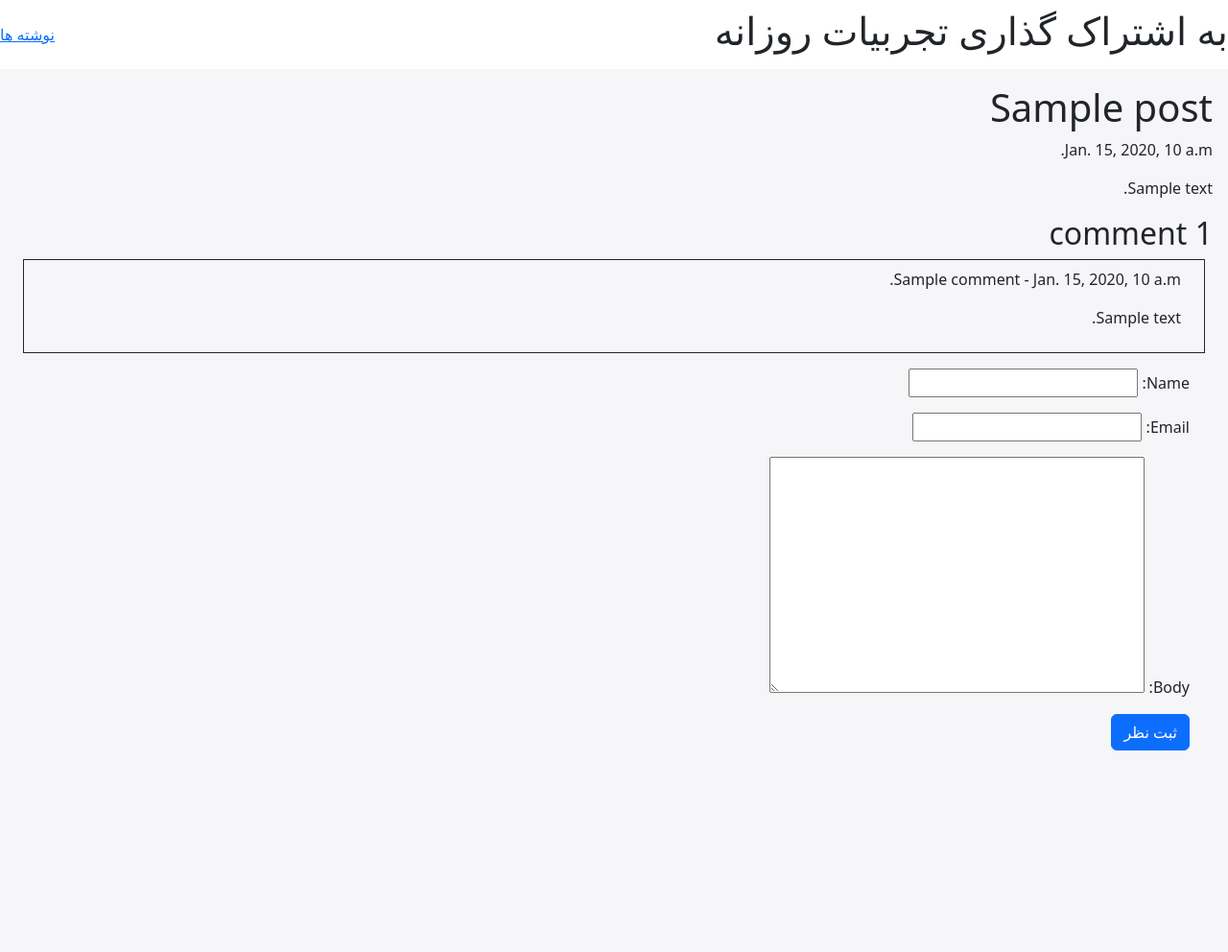
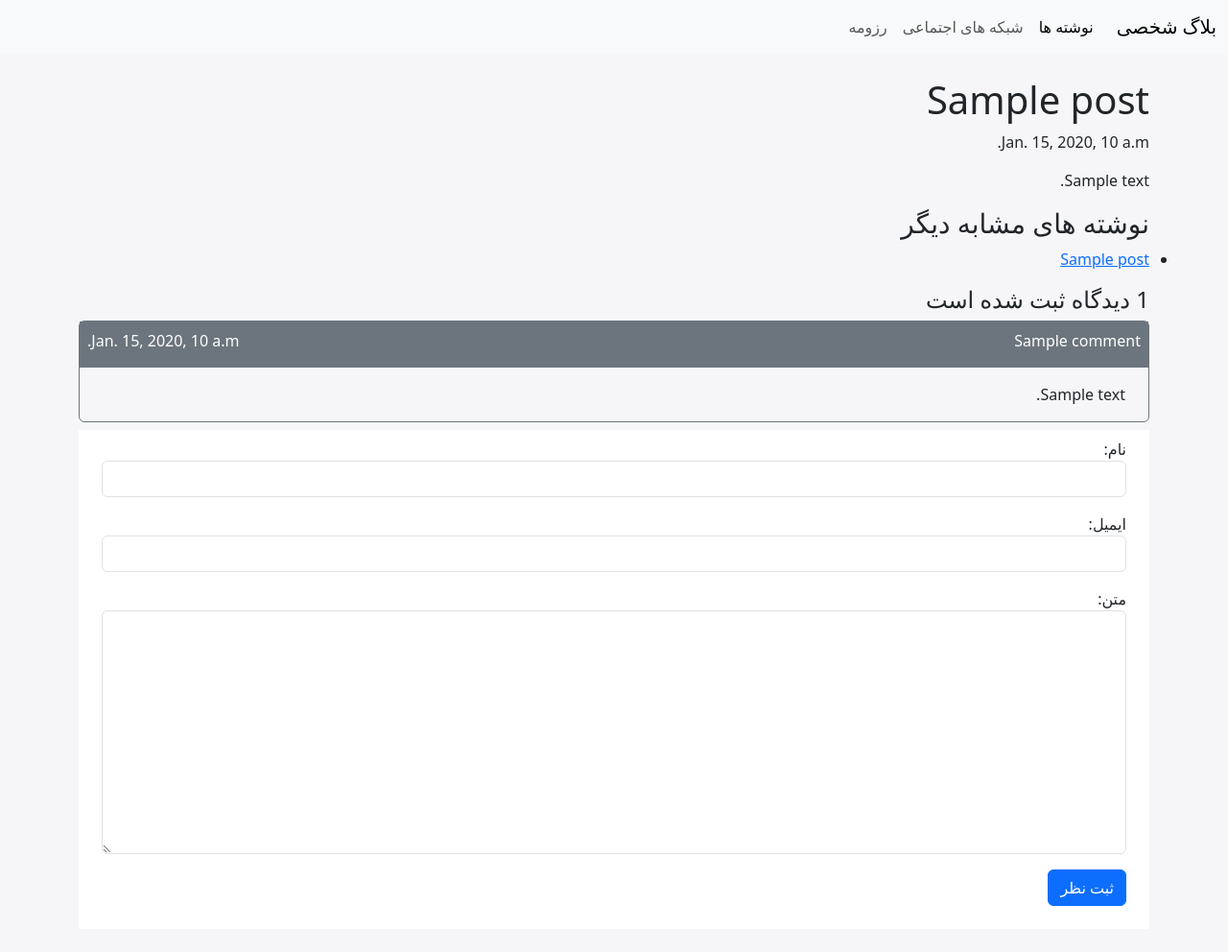
Before and after one commit to hooman182/django-blog, a Django app: template blog/templates/postDetail.html in a window 1280 px wide. Shown: the whole page at 96% size. Before the commit the page ends 782 px from the top, so only its background shows below. Run offline with Django 5.2, Linux system fonts and the light colour scheme; tables that the repository leaves empty hold one stand-in row (values such as "Sample post"); the template is opened without the code that fills it: values that come from a table or form of the project are taken from there, most other values are stand-ins (such as "Sample title", 1, 10 or a date in 2020).

Commit message:
Some changes in models and views
Move on post_list function base view from class base

Add tags model with taggit package

return posts by tags name or without tags in post_list view

some changes in html template

```diff
--- a/blog/forms.py
+++ b/blog/forms.py
@@ -6,3 +6,13 @@ class CommentForm(forms.ModelForm):
     class Meta:
         model = Comment
         fields = ['name', 'email', 'body']
+        labels = {
+            'name': ' نام',
+            'email': 'ایمیل',
+            'body': 'متن'
+        }
+        widgets = {
+            'name': forms.TextInput(attrs={'class': 'form-control'}),
+            'email': forms.EmailInput(attrs={'class': 'form-control'}),
+            'body': forms.Textarea(attrs={'class': 'form-control'}),
+        }
--- a/blog/models.py
+++ b/blog/models.py
@@ -4,7 +4,7 @@ from django.db import models
 from django.db.models.query import QuerySet
 from django.utils import timezone
 from django.contrib.auth.models import User
-
+from taggit.managers import TaggableManager
 
 # Create your models here.
 class PublishManager(models.Manager):
@@ -27,6 +27,7 @@ class Post(models.Model):
     status = models.CharField(max_length=2, choices=Status.choices, default=Status.DRAFT)
     objects = models.Manager()
     published = PublishManager()
+    tags = TaggableManager()
 
     class Meta:
         ordering = ['-publish']
--- a/blog/templates/base.html
+++ b/blog/templates/base.html
@@ -2,23 +2,18 @@
     <head>
         <meta charset="UTF-8" />
         <meta name="viewport" content="width=device-width, initial-scale=1.0" />
-        <title>بلاگ | {% block title %}{% endblock title %}</title>
+        <title>{% block title %}{% endblock title %}</title>
         <link
             rel="stylesheet"
             href="https://cdn.jsdelivr.net/npm/bootstrap@5.3.3/dist/css/bootstrap.rtl.min.css"
             integrity="sha384-dpuaG1suU0eT09tx5plTaGMLBsfDLzUCCUXOY2j/LSvXYuG6Bqs43ALlhIqAJVRb"
             crossorigin="anonymous"
         />
+        <script src="https://cdn.jsdelivr.net/npm/bootstrap@5.3.3/dist/js/bootstrap.bundle.min.js" defer></script>
     </head>
-    <body style="background-color: #f6f6f9;">
+    <body style="background-color: #f6f6f9">
+        {% include "./components/navbar.html" %}
+        <div class="container mt-4">{% block app %}{% endblock app %}</div>
+    </body>
 
-        <nav class="navbar bg-white">
-            <!-- Navbar content -->
-            <h1>به اشتراک گذاری تجربیات روزانه</h1>
-            <a href="{% url 'blog:post_list' %}">نوشته ها</a>
-        </nav>
-        <div class="p-3">
-            {% block app %}{% endblock app %}
-        </div>
-    </body>
 </html>
--- /dev/null
+++ b/blog/templates/components/navbar.html
@@ -0,0 +1,23 @@
+<nav class="navbar navbar-expand-lg bg-body-tertiary">
+    <div class="container-fluid">
+        <a class="navbar-brand" href="{% url "blog:post_list" %}">بلاگ شخصی</a>
+        <button
+            class="navbar-toggler"
+            type="button"
+            data-bs-toggle="collapse"
+            data-bs-target="#navbarNavAltMarkup"
+            aria-controls="navbarNavAltMarkup"
+            aria-expanded="false"
+            aria-label="Toggle navigation"
+        >
+            <span class="navbar-toggler-icon"></span>
+        </button>
+        <div class="collapse navbar-collapse" id="navbarNavAltMarkup">
+            <div class="navbar-nav">
+                <a class="nav-link active" aria-current="page" href="{% url "blog:post_list" %}">نوشته ها</a>
+                <a class="nav-link" href="#">شبکه های اجتماعی</a>
+                <a class="nav-link text-bold" href="#">رزومه</a>
+            </div>
+        </div>
+    </div>
+</nav>
--- a/blog/templates/postDetail.html
+++ b/blog/templates/postDetail.html
@@ -1,5 +1,5 @@
 {% extends "base.html" %}
-{% block title %}نوشته ها{% endblock title %}
+{% block title %}هومن | {{post.title}}{% endblock title %}
 
 {% block app %}
 
@@ -7,28 +7,48 @@
 <p>{{post.publish}}</p>
 <p>{{post.body}}</p>
 
+
+<div class="row">
+    <h3>نوشته های مشابه دیگر</h3>
+    <ul>
+    {% for post in similar_posts %}
+
+        <li><a href="">{{post.title}}</a></li>
+        {% empty %}
+        <p>نوشته مشابه ای یافت نشد !</p>
+    {% endfor %}
+    </ul>
+</div>
+
+
 {% with comments.count as total_comments %}
-<h2>{{total_comments}} comment {{total_comments|pluralize}}</h2>
+<h4>{{total_comments}} دیدگاه ثبت شده است </h4>
 {% endwith %}
 
 <div>
     {% for comment in comments %}
-        <div class="border border-dark m-2 py-2 px-4">
-            <p>{{comment.name}} - {{comment.created}}</p>
-            <p>{{comment.body | linebreaks}}</p>
+        <div class="border border-secondary my-2 rounded">
+            <div class="d-flex justify-content-between bg-secondary text-white px-2 pt-2">
+                <p>{{comment.name}}</p>
+                <p>{{comment.created}}</p>
+            </div>
+            <div class="px-4">
+                <p>{{comment.body | linebreaks}}</p>
+            </div>
         </div>
         {% empty %}
-        <p>There are no comments</p>
+        <p>شما اولین نفر برای ثبت دیدگاه این نوشته باشید!</p>
         {% endfor %}
 </div>
 
-<div class="py-2 px-4">
-    <form action="{% url "blog:post_comment" post.id %}" method="post">
+<div class="bg-white py-2 px-4 mb-4">
 
+    <form action="{% url "blog:post_comment" post.id %}" method="post" >
         {{form.as_p}}
         {% csrf_token %}
         <button type="submit" class="btn btn-primary">ثبت نظر</button>
     </form>
+
 </div>
 
 {% endblock app %}
--- a/blog/urls.py
+++ b/blog/urls.py
@@ -4,7 +4,8 @@ from . import views
 app_name = 'blog'
 
 urlpatterns = [
-    path('', views.PostListView.as_view(), name='post_list'),
+    path('', views.post_list, name='post_list'),
+    path('tag/<str:tag_slug>/', views.post_list, name='post_list_by_tag'),
     path('<int:year>/<int:month>/<int:day>/<str:post_slug>',
          views.post_detail, name='post_detail'),
     path('<int:post_id>/comment/', views.post_comment, name='post_comment')
--- a/myBlog/settings.py
+++ b/myBlog/settings.py
@@ -37,7 +37,8 @@ INSTALLED_APPS = [
     'django.contrib.sessions',
     'django.contrib.messages',
     'django.contrib.staticfiles',
-    'blog.apps.BlogConfig'
+    'blog.apps.BlogConfig',
+    'taggit'
 ]
 
 MIDDLEWARE = [
--- a/myBlog/urls.py
+++ b/myBlog/urls.py
@@ -19,5 +19,5 @@ from django.urls import path, include
 
 urlpatterns = [
     path('admin/', admin.site.urls),
-    path('blog/', include('blog.urls', namespace='blog'))
+    path('', include('blog.urls', namespace='blog'))
 ]
```
Also changed, not shown: blog/templates/components/search.html (added, +8 -0 lines), blog/templates/components/tags.html (added, +10 -0 lines), blog/templates/posts.html (+31 -14 lines), blog/views.py (+31 -9 lines), blog/templates/components/pagination.html (renamed from blog/templates/pagination.html).
